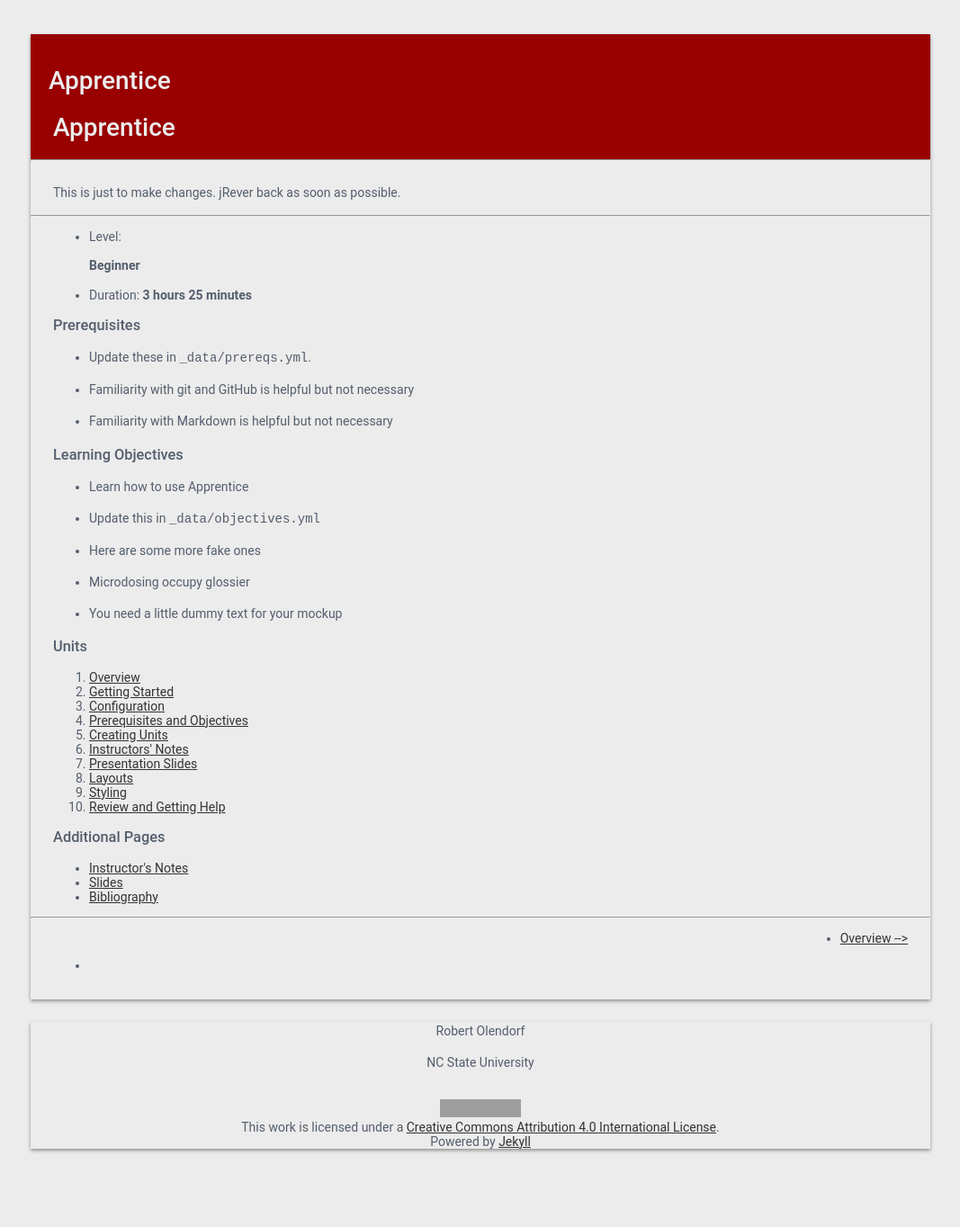
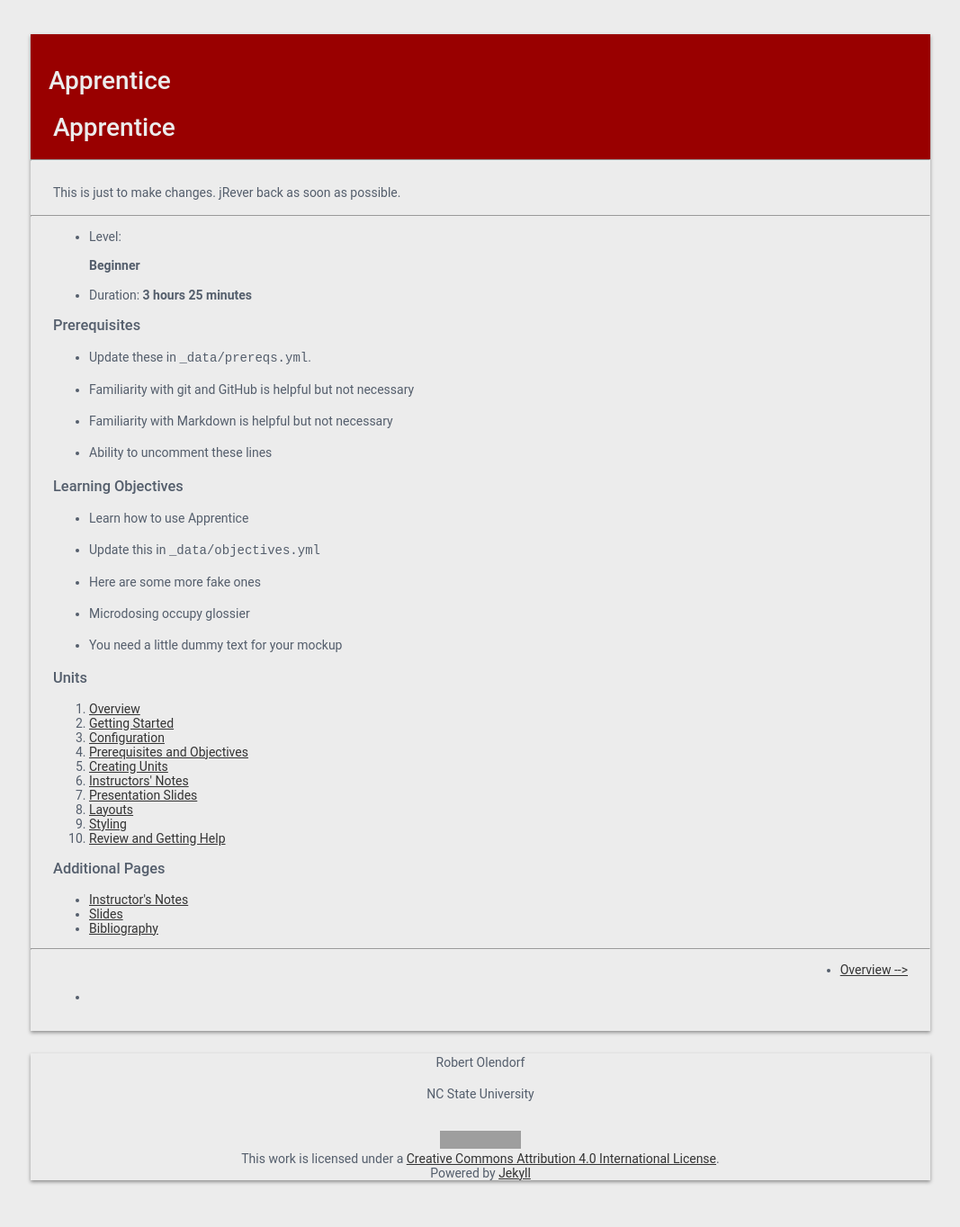
Before and after one commit to NC-State-Libraries-Workshops/ncsu_apprentice, a Jekyll site: the page built from index.md, in a window 1280 px wide. Shown: the whole page at 90% size, without its empty margins (106-1173 px from the left). Built offline with Jekyll 4.4.1, drawn with Linux system fonts in a browser that asks for light colours; before the commit the page ends 1329 px from its top, so only the background shows below that; grey boxes are pictures that could not be loaded.

Commit message:
updated some pre reqs

```diff
--- a/_data/prereqs.yml
+++ b/_data/prereqs.yml
@@ -3,4 +3,4 @@
 - Update these in `_data/prereqs.yml`.
 - Familiarity with git and GitHub is helpful but not necessary
 - Familiarity with Markdown is helpful but not necessary
-# - Ability to uncomment these lines
+- Ability to uncomment these lines
```
